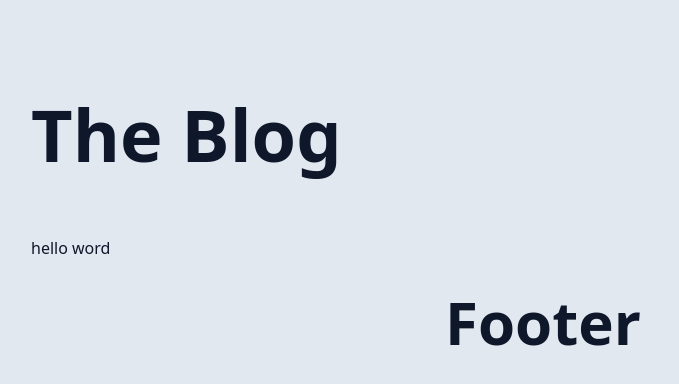
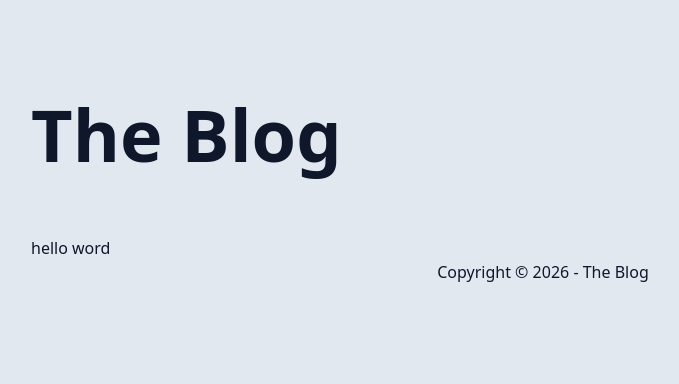
Before and after one commit to Joaovhl031/the-blog-next-react, a Next.js app: page /about in a window 1280 px wide. Shown: the top 384 px of the page, without its empty margins (97-776 px from the left). Built offline with nearby package versions, Linux system fonts and the light colour scheme.

Commit message:
feat: adiciona componente Footer e atualiza layout da página inicial para incluí-lo

```diff
--- a/src/app/layout.tsx
+++ b/src/app/layout.tsx
@@ -2,11 +2,12 @@
 import "./globals.css";
 import { Container } from "@/components/Container";
 import { Header } from "@/components/Header";
+import { Footer } from "@/components/Footer";
 
 export const metadata: Metadata = {
   title: {
-    default:'The blog - feito com Next.js',
-    template:'%s | The Blog',
+    default: "The blog - feito com Next.js",
+    template: "%s | The Blog",
   },
   description: "Página do blog",
 };
@@ -18,9 +19,8 @@
         <Container>
           <Header />
           {children}
-          <footer>
-            <p className="text-6xl font-bold text-center py-8">Footer</p>
-          </footer>
+
+          <Footer />
         </Container>
       </body>
     </html>
--- /dev/null
+++ b/src/components/Footer/index.tsx
@@ -0,0 +1,12 @@
+import Link from "next/link";
+
+export function Footer() {
+  return (
+    <footer className="pb-16 text-center">
+      <p>
+        Copyright &copy; {new Date().getFullYear()} -{' '}
+        <Link href="/">The Blog</Link>
+      </p>
+    </footer>
+  );
+}
--- a/src/components/Header/index.tsx
+++ b/src/components/Header/index.tsx
@@ -12,7 +12,7 @@
           "lg:text-7xl/normal lg:py-12"
         )}
       >
-        <Link href="#">The Blog</Link>
+        <Link href="/">The Blog</Link>
       </h1>
     </header>
   );
--- a/src/components/PostList/index.tsx
+++ b/src/components/PostList/index.tsx
@@ -6,7 +6,7 @@
   const posts = await findAllPublicPost();
 
   return (
-    <div className="grid grid-cols-1 gap-8 sm:grid-cols-2 lg:grid-cols-3">
+    <div className="grid grid-cols-1 mb-16 gap-8 sm:grid-cols-2 lg:grid-cols-3">
       {posts.slice(1).map((post) => {
         const postLink = `/post/${post.slug}`;
         return (
```
